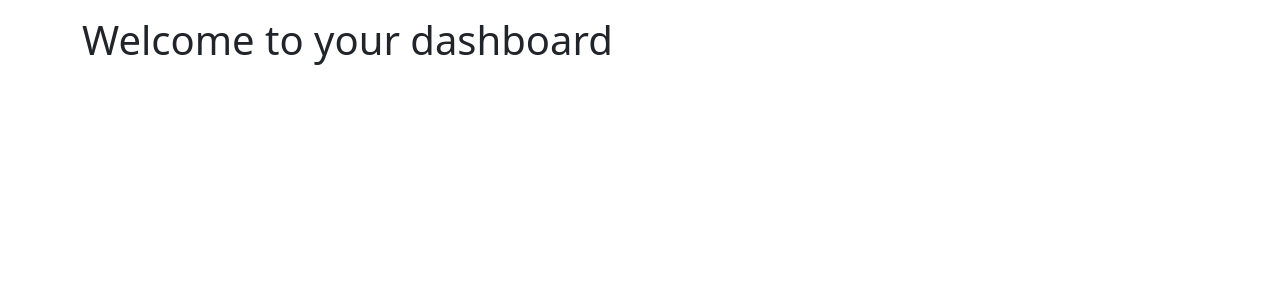
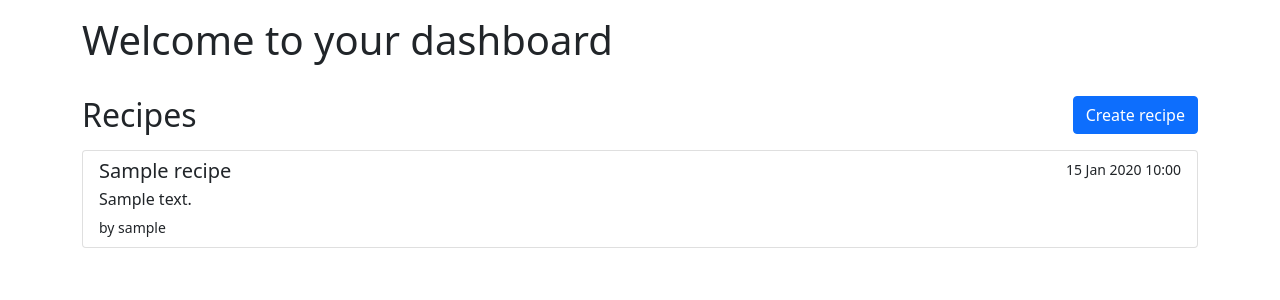
Before and after one commit to Rish-10/seg_maroon_6, a Django app: template team_maroon_6_2025/recipes/templates/dashboard.html in a window 1280 px wide. Shown: the part 56-356 px from the top of the page. Run offline with Django 5.2, Linux system fonts and the light colour scheme; the template is opened without the code that fills it: most values are stand-ins (such as "Sample title", 1, 10 or a date in 2020); some libraries are stand-ins or nearby versions.

Commit message:
created recipes with title, author, date and description and embedded it into the dashboard
When we add functionality to add posts / recipes, it will now show on the dashboard as it lists all recipes from users

```diff
--- a/team_maroon_6_2025/recipes/forms/__init__.py
+++ b/team_maroon_6_2025/recipes/forms/__init__.py
@@ -1,2 +1,3 @@
 from .log_in_form import *
+from .recipe_form import *
 from .user_forms import *
--- a/team_maroon_6_2025/recipes/models/__init__.py
+++ b/team_maroon_6_2025/recipes/models/__init__.py
@@ -1 +1,2 @@
+from .recipe import *
 from .user import *
--- a/team_maroon_6_2025/recipes/templates/dashboard.html
+++ b/team_maroon_6_2025/recipes/templates/dashboard.html
@@ -6,5 +6,29 @@
       <h1>Welcome to your dashboard {{ user.username }}</h1>
     </div>
   </div>
+  <div class="row mt-4">
+    <div class="col-12 d-flex justify-content-between align-items-center">
+      <h2 class="mb-0">Recipes</h2>
+      <a class="btn btn-primary" href="{% url 'recipe_create' %}">Create recipe</a>
+    </div>
+    <div class="col-12 mt-3">
+      {% if recipes %}
+        <div class="list-group">
+          {% for recipe in recipes %}
+            <a class="list-group-item list-group-item-action" href="{% url 'recipe_detail' recipe.pk %}">
+              <div class="d-flex w-100 justify-content-between">
+                <h5 class="mb-1">{{ recipe.title }}</h5>
+                <small>{{ recipe.created_at|date:"d M Y H:i" }}</small>
+              </div>
+              <p class="mb-1">{{ recipe.description|default:"No description yet." }}</p>
+              <small>by {{ recipe.author.username }}</small>
+            </a>
+          {% endfor %}
+        </div>
+      {% else %}
+        <p class="text-muted">No recipes yet. Be the first to <a href="{% url 'recipe_create' %}">create one</a>.</p>
+      {% endif %}
+    </div>
+  </div>
 </div>
 {% endblock %}
--- a/team_maroon_6_2025/recipes/views/__init__.py
+++ b/team_maroon_6_2025/recipes/views/__init__.py
@@ -3,5 +3,6 @@ from .home_view import *
 from .log_in_view import *
 from .log_out_view import *
 from .password_view import *
+from .recipe_views import *
 from .profile_view import *
 from .sign_up_view import *
--- a/team_maroon_6_2025/recipify/urls.py
+++ b/team_maroon_6_2025/recipify/urls.py
@@ -29,5 +29,8 @@ urlpatterns = [
     path('password/', views.PasswordView.as_view(), name='password'),
     path('profile/', views.ProfileUpdateView.as_view(), name='profile'),
     path('sign_up/', views.SignUpView.as_view(), name='sign_up'),
+    path('recipes/', views.recipe_list, name='recipe_list'),
+    path('recipes/create/', views.recipe_create, name='recipe_create'),
+    path('recipes/<int:pk>', views.recipe_detail, name='recipe_detail'),
 ]
 urlpatterns += static(settings.STATIC_URL, document_root=settings.STATIC_ROOT)
```
Also changed, not shown: team_maroon_6_2025/recipes/templates/recipe_detail.html (added, +19 -0 lines), team_maroon_6_2025/recipes/templates/recipe_form.html (added, +13 -0 lines), team_maroon_6_2025/recipes/templates/recipes/recipe_list.html (added, +19 -0 lines), team_maroon_6_2025/recipes/views/dashboard_view.py (+13 -1 lines), team_maroon_6_2025/recipes/views/recipe_views.py (added, +25 -0 lines), team_maroon_6_2025/README.md, team_maroon_6_2025/recipes/migrations/0002_recipe.py (added).
